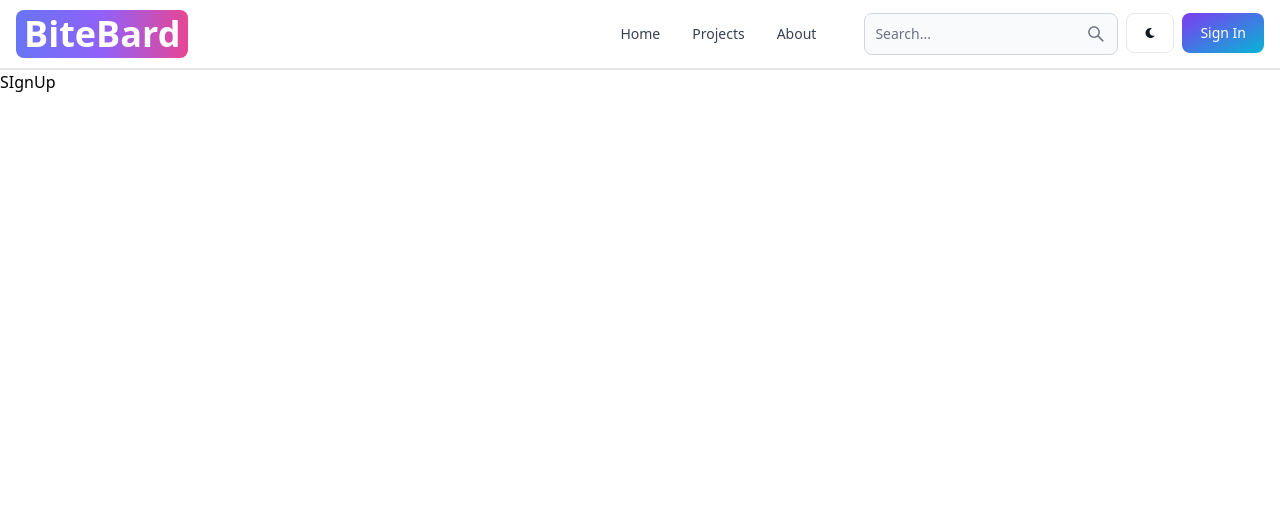
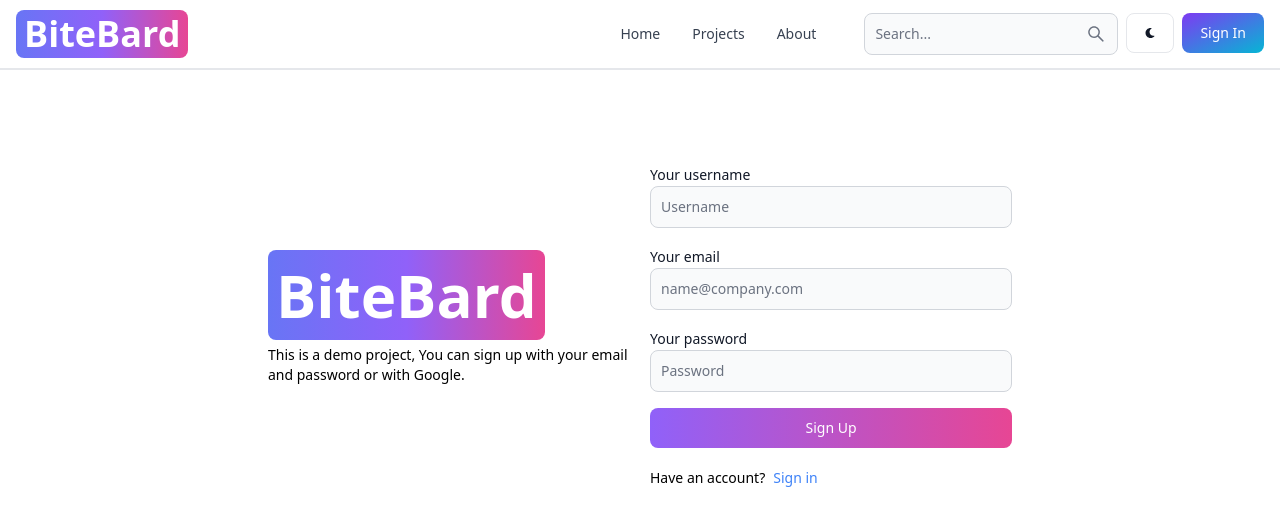
Before and after one commit to AmrMustafa282/ByteBard, a React (Vite) app in the folder client/: page /sign-up in a window 1280 px wide. Shown: the top 526 px of the page. Built offline with nearby package versions, Linux system fonts and the light colour scheme.

Commit message:
Signup funs

```diff
--- a/client/src/components/Header.jsx
+++ b/client/src/components/Header.jsx
@@ -4,7 +4,7 @@ import { Link, useLocation } from "react-router-dom";
 import { AiOutlineSearch } from "react-icons/ai";
 import { FaMoon } from "react-icons/fa";
 import { Button, Navbar, TextInput } from "flowbite-react";
-import logo from "../assets/logo.png";
+
 
 const Header = () => {
  const path = useLocation().pathname;
--- a/client/src/pages/SIgnUp.jsx
+++ b/client/src/pages/SIgnUp.jsx
@@ -1,9 +1,146 @@
-import React from 'react'
+import React, { useState } from "react";
+import { Link, useNavigate } from "react-router-dom";
+import {
+ Alert,
+ Button,
+ Label,
+ Spinner,
+ TextInput,
+ Toast,
+ ToastToggle,
+} from "flowbite-react";
+import { HiCheck, HiExclamation, HiX } from "react-icons/hi";
 
-const SIgnUp = () => {
-  return (
-    <div>SIgnUp</div>
-  )
-}
+const SignUp = () => {
+ const [formData, setFormData] = useState({});
+ const [error, setError] = useState(null);
+ const [loading, setLoading] = useState(false);
+ const [done, setDone] = useState(false);
+ const navigate = useNavigate();
+ const handelChange = (e) => {
+  setFormData({ ...formData, [e.target.id]: e.target.value.trim() });
+ };
+ const handelSubmit = async (e) => {
+  e.preventDefault();
+  if (!formData.username || !formData.email || !formData.password) {
+   return setError("Please fill out all fields!");
+  }
+  try {
+   setLoading(true);
+   setError(null);
+   const res = await fetch("/api/auth/signup", {
+    method: "POST",
+    headers: { "Content-Type": "application/json" },
+    body: JSON.stringify(formData),
+   });
+   const data = await res.json();
+   if (data.status === "failed") {
+    setLoading(false);
+    return setError(data.message);
+   }
+   setLoading(false);
+   if (res.ok) {
+    setDone(true);
+    setTimeout(() => {
+     navigate("/sign-in");
+    }, 1500);
+   }
+  } catch (error) {
+   setError(error.message);
+   setLoading(false);
+  }
+ };
+ console.log(formData);
+ return (
+  <div className="min-h-screen mt-20 relative">
+   <div className="flex p-3 max-w-3xl mx-auto flex-col md:flex-row md:items-center gap-5">
+    {/* left side */}
+    <div className="flex-1">
+     <Link
+      to="/"
+      className=" text-4xl sm:text-5xl lg:text-6xl font-bold px-2 py-1 bg-gradient-to-r from-indigo-500 via-purple-500 to-pink-500 rounded-lg text-white"
+     >
+      BiteBard
+     </Link>
+     <p className="text-sm mt-5">
+      This is a demo project, You can sign up with your email and password or
+      with Google.
+     </p>
+    </div>
+    {/* right side */}
+    <div className="flex-1">
+     <form className="flex flex-col gap-4 " onSubmit={handelSubmit}>
+      <div>
+       <Label value="Your username" />
+       <TextInput
+        type="text"
+        placeholder="Username"
+        id="username"
+        onChange={handelChange}
+       />
+      </div>
+      <div>
+       <Label value="Your email" />
+       <TextInput
+        type="email"
+        placeholder="name@company.com"
+        id="email"
+        onChange={handelChange}
+       />
+      </div>
+      <div>
+       <Label value="Your password" />
+       <TextInput
+        type="password"
+        placeholder="Password"
+        id="password"
+        onChange={handelChange}
+       />
+      </div>
+      <Button gradientDuoTone={"purpleToPink"} type="submit" disabled={loading}>
+       {loading ? (
+        <>
+         <Spinner size={"sm"} />
+         <span className="pl-2">Loading...</span>
+        </>
+       ) : (
+        "Sign Up"
+       )}
+      </Button>
+     </form>
+     <div className="flex gap-2 text-sm mt-5">
+      <span>Have an account?</span>
+      <Link to="/sign-in" className="text-blue-500 ">
+       Sign in
+      </Link>
+     </div>
+    </div>
 
-export default SIgnUp
+     </div>
+     <div className="flex absolute bottom-44 right-5">
+     {error && (
+      <Toast className="ml-auto mt-auto ">
+       <div className="inline-flex h-8 w-8 shrink-0 items-center justify-center rounded-lg bg-orange-100 text-orange-500 dark:bg-orange-700 dark:text-orange-200">
+        <HiExclamation className="h-5 w-5" />
+       </div>
+       <div className="ml-3 text-sm font-normal">{error}.</div>
+       <ToastToggle />
+      </Toast>
+     )}
+     {done && (
+      <Toast>
+       <div className="inline-flex h-8 w-8 shrink-0 items-center justify-center rounded-lg bg-green-100 text-green-500 dark:bg-green-800 dark:text-green-200">
+        <HiCheck className="h-5 w-5" />
+       </div>
+       <div className="ml-3 text-sm font-normal">
+        Account created successfully.
+       </div>
+       <ToastToggle />
+      </Toast>
+     )}
+    </div>
+  </div>
+ );
+};
+
+export default SignUp;
--- a/client/vite.config.js
+++ b/client/vite.config.js
@@ -3,5 +3,13 @@ import react from '@vitejs/plugin-react-swc'
 
 // https://vitejs.dev/config/
 export default defineConfig({
+  server: {
+    proxy: {
+      '/api': {
+        target: 'http://localhost:3000',
+        secure:false
+      },
+    },
+  },
   plugins: [react()],
 })
```
